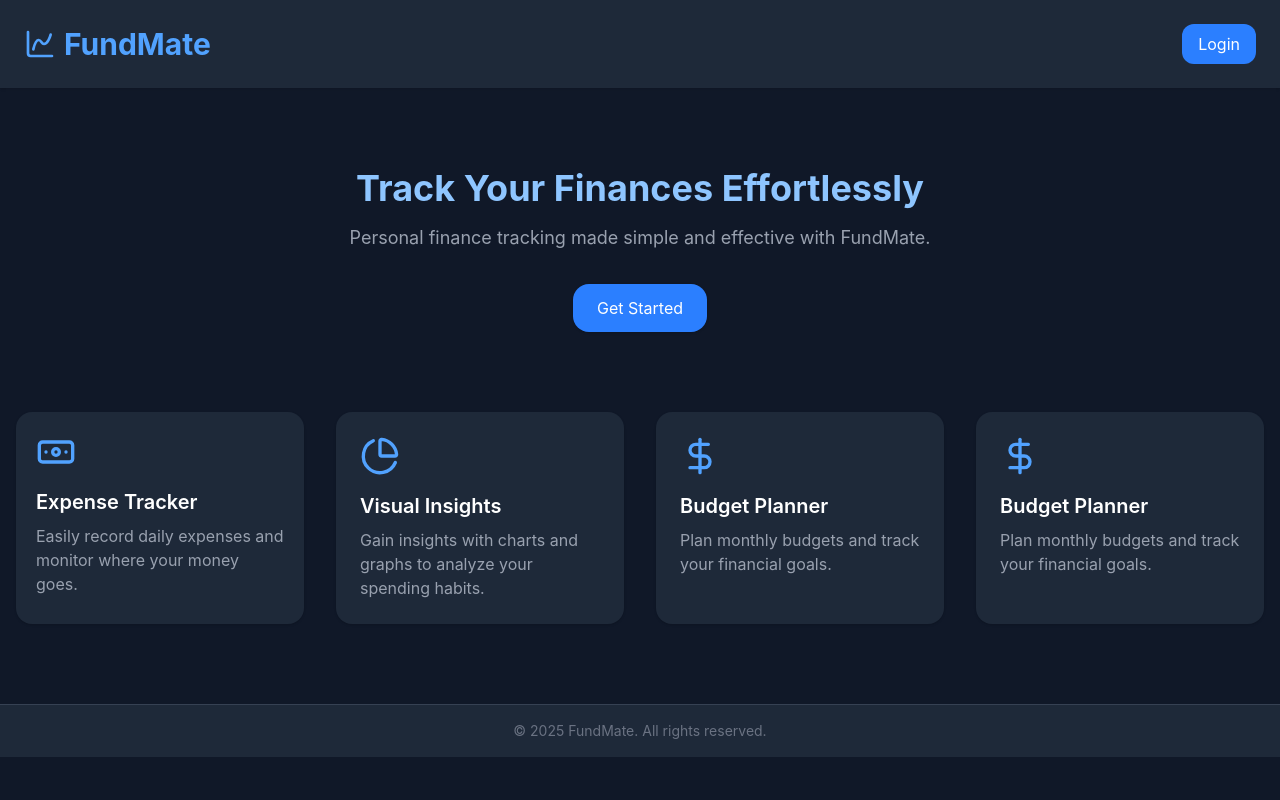
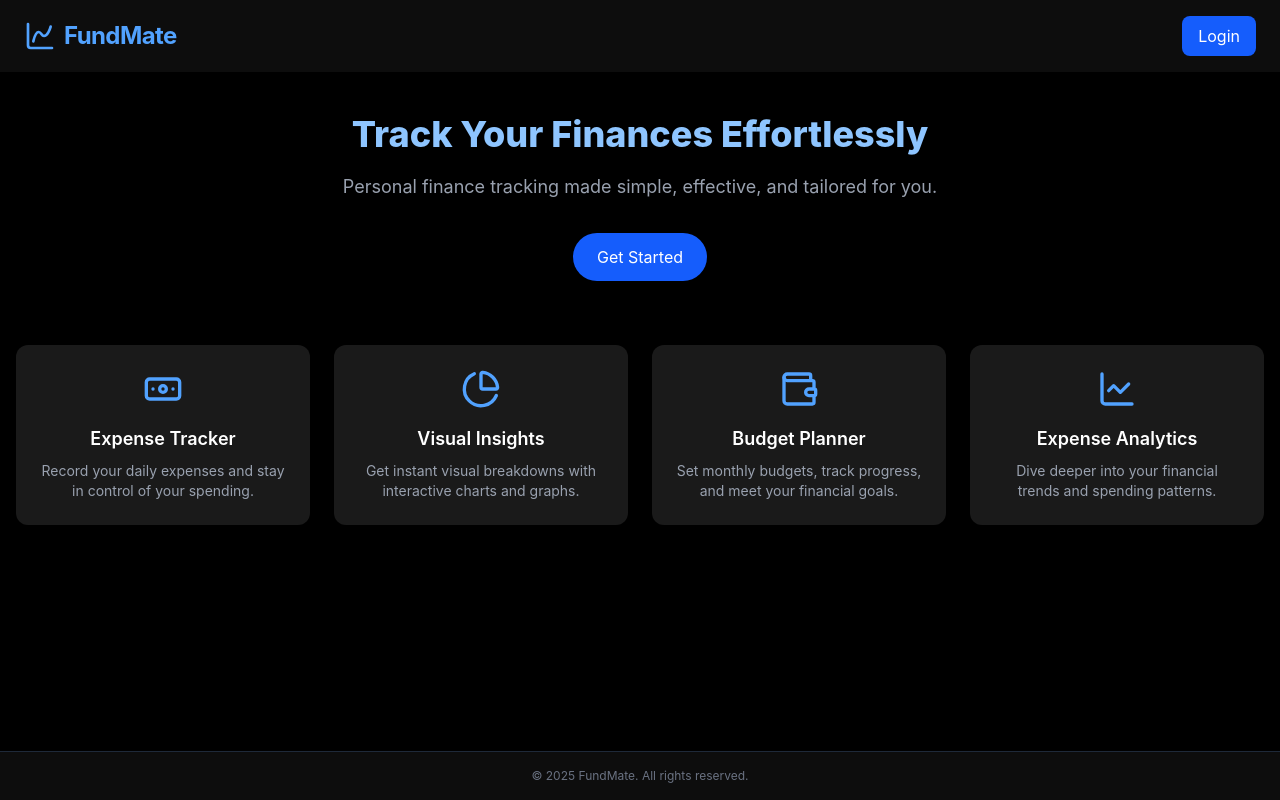
Before and after one commit to Sandb786/fundmate, a React (Vite) app: page / in a window 1280 px wide. Built offline with nearby package versions, Linux system fonts and the light colour scheme.

Commit message:
Home page Black Theame.

```diff
--- a/src/Website/AuthPages.jsx
+++ b/src/Website/AuthPages.jsx
@@ -43,7 +43,7 @@ export default function AuthPages({ type }) {
       <Toaster position="top-center" toastOptions={{ style: { background: '#1a1a1a', color: '#fff' } }} />
 
       {/* Header */}
-      <header className="sticky top-0 z-10 bg-[#0d0d0d] px-5 py-3 flex items-center justify-between shadow-md">
+      <header className="sticky top-0 z-10 bg-[#0d0d0d] px-5 py-3 flex  justify-between shadow-md">
         <button
           onClick={() => navigate("/")}
           className="text-gray-400 hover:text-gray-200 transition active:scale-95"
--- a/src/Website/Index.jsx
+++ b/src/Website/Index.jsx
@@ -4,92 +4,107 @@ import { Banknote, PieChart, Wallet, LineChart, DollarSign, ChartSpline } from '
 import { Toaster, toast } from 'react-hot-toast';
 import { useNavigate } from 'react-router-dom';
 
-export default function HomePage()
-{
+export default function HomePage() {
+  const navigate = useNavigate();
 
-   const navigate = useNavigate();
-
-  const handleStartClick = () =>
-    {
-        toast.success("Welcome to FundMate!", {style: {background: '#1f2937',color: '#fff',} , position: 'top-center',});
-        navigate("/authSingUp");
-    };
+  const handleStartClick = () => {
+    toast.success('Welcome to FundMate!', {
+      style: { background: '#1f2937', color: '#fff' },
+      position: 'top-center',
+    });
+    navigate('/authSingUp');
+  };
 
   return (
-    <div className="min-h-screen bg-gray-900 text-gray-100">
-
+    <div className="min-h-screen bg-black text-gray-100 flex flex-col">
       <Toaster />
 
-
-      <header className="bg-gray-800 shadow p-6">
-        <div className="max-w-7xl mx-auto flex md:flex-row justify-between items-center gap-4">
+      {/* Header */}
+      <header className="bg-[#0d0d0d] shadow-md px-6 py-4 sticky top-0 z-10">
+        <div className="max-w-7xl mx-auto flex justify-between items-center">
           <div className="flex items-center space-x-2">
             <ChartSpline className="text-blue-400 w-8 h-8" />
-            <h1 className="text-3xl font-bold text-blue-400">FundMate</h1>
+            <h1 className="text-2xl font-bold text-blue-400 tracking-tight">FundMate</h1>
           </div>
-          <nav className="flex flex-wrap justify-center md:justify-end items-center gap-4">
-            {/* <a href="#features" className="text-gray-300 hover:text-blue-400">Features</a>
-            <a href="#about" className="text-gray-300 hover:text-blue-400">About</a>
-            <a href="#contact" className="text-gray-300 hover:text-blue-400">Contact</a> */}
-            <button className="bg-blue-500 text-white px-4 py-2 rounded-xl hover:bg-blue-700 transition" onClick={()=>navigate("/authLogin")}>Login</button>
-          </nav>
+          <button
+            onClick={() => navigate('/authLogin')}
+            className="bg-blue-600 text-white px-4 py-2 rounded-lg hover:bg-blue-700 transition"
+          >
+            Login
+          </button>
         </div>
       </header>
 
-      <main className="max-w-7xl mx-auto px-4 py-20">
+      {/* Main */}
+      <main className="flex-1 max-w-7xl mx-auto px-4 py-10">
+        {/* Hero Section */}
         <motion.section
           initial={{ opacity: 0, y: 30 }}
           animate={{ opacity: 1, y: 0 }}
           transition={{ duration: 0.8 }}
-          className="text-center"
+          className="text-center mb-16"
         >
-          <h2 className="text-4xl font-bold mb-4 text-blue-300">Track Your Finances Effortlessly</h2>
-          <p className="text-lg text-gray-400 mb-8">
-            Personal finance tracking made simple and effective with FundMate.
+          <h2 className="text-3xl md:text-4xl font-extrabold mb-4 text-blue-300 leading-tight">
+            Track Your Finances Effortlessly
+          </h2>
+          <p className="text-base md:text-lg text-gray-400 mb-8">
+            Personal finance tracking made simple, effective, and tailored for you.
           </p>
           <button
             onClick={handleStartClick}
-            className="bg-blue-500 text-white px-6 py-3 rounded-2xl shadow hover:bg-blue-700 transition-all"
+            className="bg-blue-600 text-white px-6 py-3 rounded-full hover:bg-blue-700 active:scale-95 transition-all shadow-lg"
           >
             Get Started
           </button>
         </motion.section>
 
+        {/* Features Section */}
         <motion.section
           id="features"
           initial={{ opacity: 0 }}
           whileInView={{ opacity: 1 }}
           transition={{ duration: 0.6 }}
           viewport={{ once: true }}
-          className="grid grid-cols-2 sm:grid-cols-2 md:grid-cols-4 gap-8 mt-20"
+          className="grid grid-cols-1 sm:grid-cols-2 md:grid-cols-4 gap-6"
         >
-          <div className="bg-gray-800 p-5 rounded-2xl shadow hover:shadow-lg transition-all">
+          <div className="bg-[#1a1a1a] p-6 rounded-xl shadow hover:shadow-xl transition-all flex flex-col items-center text-center h-full">
             <Banknote className="text-blue-400 w-10 h-10 mb-4" />
-            <h3 className="text-xl font-semibold mb-2 text-white">Expense Tracker</h3>
-            <p className="text-gray-400">Easily record daily expenses and monitor where your money goes.</p>
+            <h3 className="text-lg font-semibold text-white mb-2">Expense Tracker</h3>
+            <p className="text-gray-400 text-sm">
+              Record your daily expenses and stay in control of your spending.
+            </p>
           </div>
-          <div className="bg-gray-800 p-6 rounded-2xl shadow hover:shadow-lg transition-all">
+
+          <div className="bg-[#1a1a1a] p-6 rounded-xl shadow hover:shadow-xl transition-all flex flex-col items-center text-center h-full">
             <PieChart className="text-blue-400 w-10 h-10 mb-4" />
-            <h3 className="text-xl font-semibold mb-2 text-white">Visual Insights</h3>
-            <p className="text-gray-400">Gain insights with charts and graphs to analyze your spending habits.</p>
+            <h3 className="text-lg font-semibold text-white mb-2">Visual Insights</h3>
+            <p className="text-gray-400 text-sm">
+              Get instant visual breakdowns with interactive charts and graphs.
+            </p>
           </div>
-          <div className="bg-gray-800 p-6 rounded-2xl shadow hover:shadow-lg transition-all">
-            <DollarSign className="text-blue-400 w-10 h-10 mb-4" />
-            <h3 className="text-xl font-semibold mb-2 text-white">Budget Planner</h3>
-            <p className="text-gray-400">Plan monthly budgets and track your financial goals.</p>
+
+          <div className="bg-[#1a1a1a] p-6 rounded-xl shadow hover:shadow-xl transition-all flex flex-col items-center text-center h-full">
+            <Wallet className="text-blue-400 w-10 h-10 mb-4" />
+            <h3 className="text-lg font-semibold text-white mb-2">Budget Planner</h3>
+            <p className="text-gray-400 text-sm">
+              Set monthly budgets, track progress, and meet your financial goals.
+            </p>
           </div>
-          <div className="bg-gray-800 p-6 rounded-2xl shadow hover:shadow-lg transition-all">
-            <DollarSign className="text-blue-400 w-10 h-10 mb-4" />
-            <h3 className="text-xl font-semibold mb-2 text-white">Budget Planner</h3>
-            <p className="text-gray-400">Plan monthly budgets and track your financial goals.</p>
+
+          <div className="bg-[#1a1a1a] p-6 rounded-xl shadow hover:shadow-xl transition-all flex flex-col items-center text-center h-full">
+            <LineChart className="text-blue-400 w-10 h-10 mb-4" />
+            <h3 className="text-lg font-semibold text-white mb-2">Expense Analytics</h3>
+            <p className="text-gray-400 text-sm">
+              Dive deeper into your financial trends and spending patterns.
+            </p>
           </div>
         </motion.section>
       </main>
 
-      <footer className="bg-gray-800 border-t border-gray-700 p-4 text-center text-sm text-gray-500">
+      {/* Footer */}
+      <footer className="bg-[#0d0d0d] border-t border-gray-800 py-4 text-center text-xs text-gray-500">
         © 2025 FundMate. All rights reserved.
       </footer>
-
     </div>
   );
 }
```
